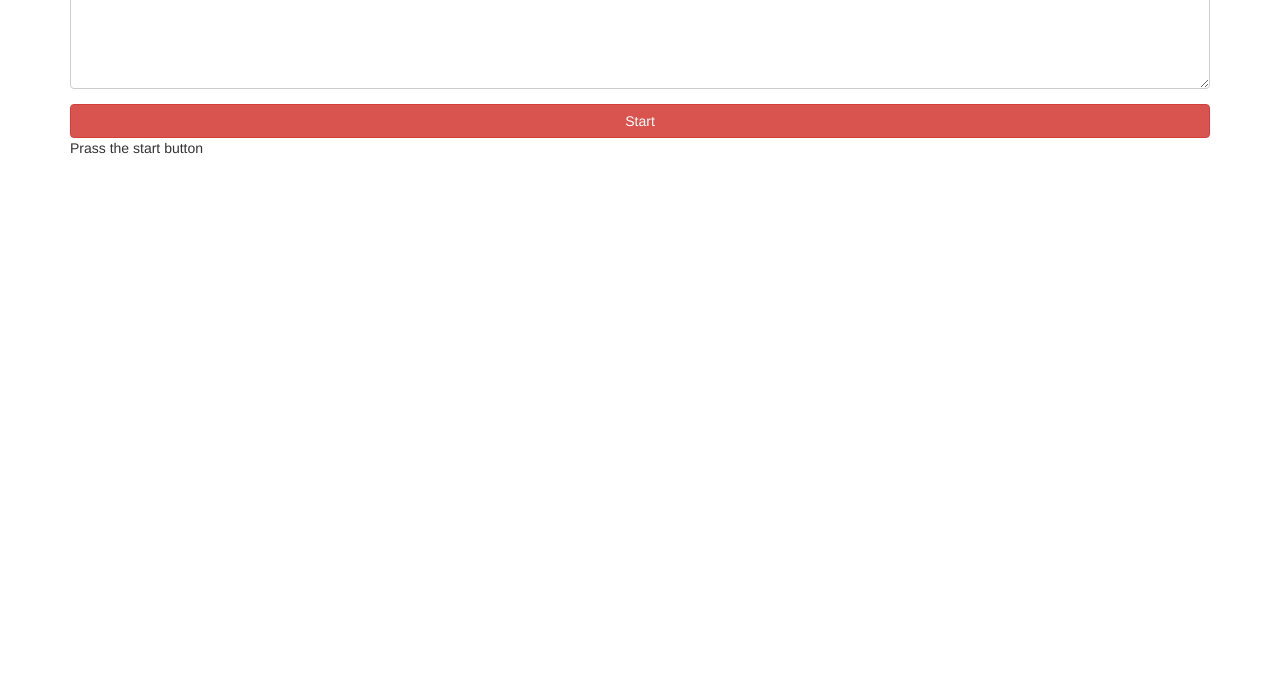
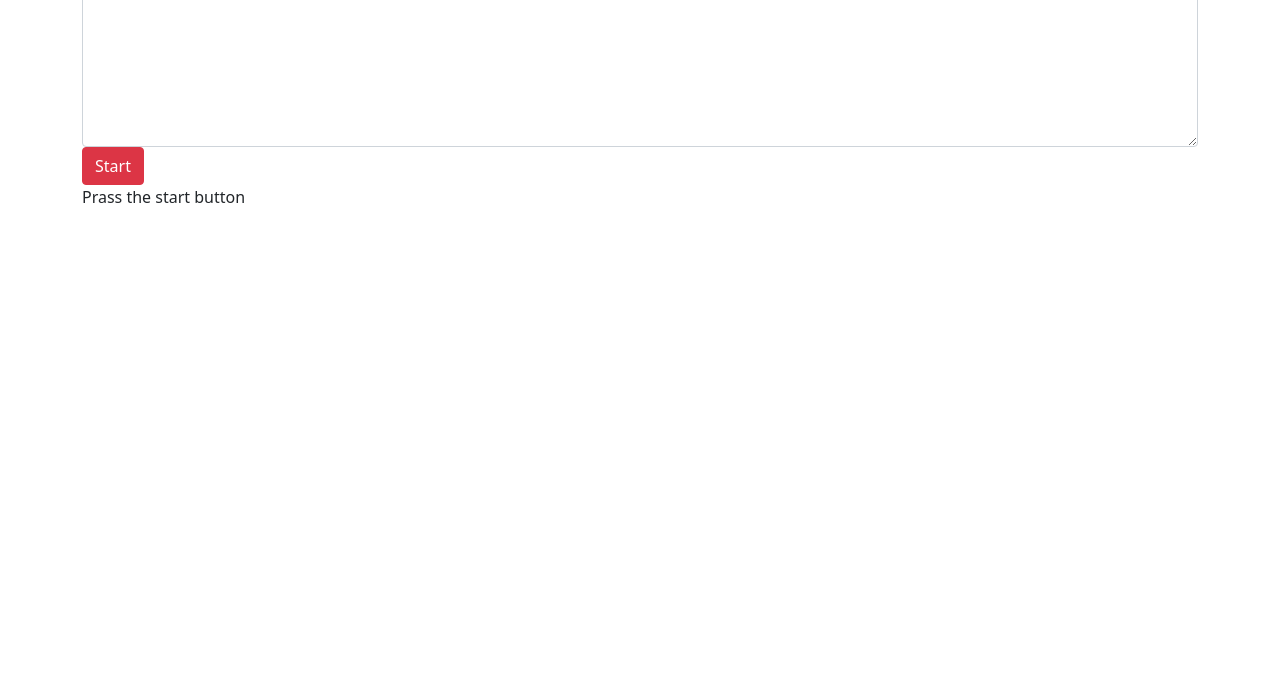
Before and after one commit to Md-Anamul-Haque/speech-recognition, a plain HTML site: page index.html in a window 1280 px wide. Shown: the part 115-800 px from the top of the page. Drawn offline with nearby package versions, Linux system fonts and the light colour scheme.

Commit message:
index.html

```diff
--- a/index.html
+++ b/index.html
@@ -2,7 +2,7 @@
 <html>
 <head>
 <title>speech recognition javascript</title>
-<link rel="stylesheet" href="http://maxcdn.bootstrapcdn.com/bootstrap/3.3.6/css/bootstrap.min.css">
+<link href="https://cdn.jsdelivr.net/npm/bootstrap@5.1.0/dist/css/bootstrap.min.css" rel="stylesheet" integrity="sha384-KyZXEAg3QhqLMpG8r+8fhAXLRk2vvoC2f3B09zVXn8CA5QIVfZOJ3BCsw2P0p/We" crossorigin="anonymous">
 </head>
 <body>
 
```
